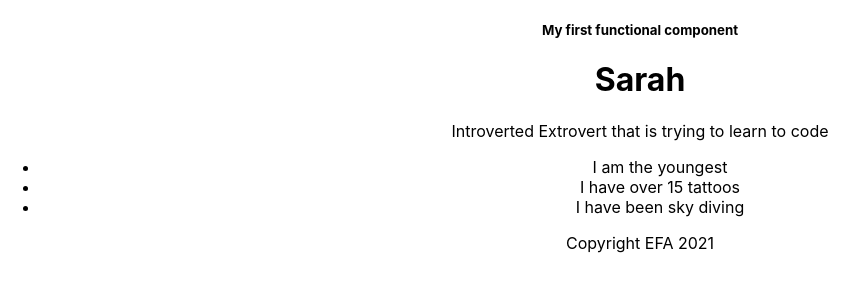
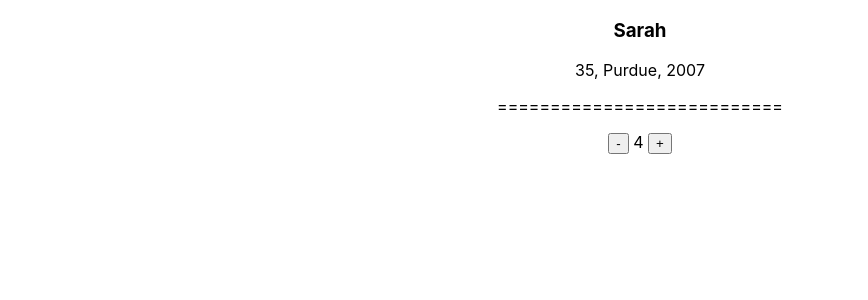
Before and after one commit to sarah-reynolds12/react_fundamentals, a React (Create React App) app: page / in a window 1280 px wide. Shown: the top 300 px of the page, without its empty margins (0-868 px from the left). Built offline with nearby package versions, Linux system fonts and the light colour scheme.

Commit message:
props and useState notes

```diff
--- a/src/App.js
+++ b/src/App.js
@@ -1,23 +1,27 @@
 import './App.css'; //all files need to be capitalized in code and in file build
-import Header from './components/Header'
-import Challenge from './components/challenges/day01/Challenge'
-import Footer from "./components/challenges/day01/Footer"
-import Home from "./components/challenges/day01/Home"
+//import NameProp from "./components/challenges/day02/NameProp";
+import Contact from "./components/challenges/day02/Contact"
+import State from "./components/challenges/day02/State"
 
 function App() { //this is a root component
   //const name = 'Sarah' //JS above return statement can be injected into JSX using { }
   //*parent function*
+  let props ={
+    name: "Sarah",
+    age: "35",
+    school: "Purdue",
+    graduationYear: "2007"} //object like one from server that is passed into Contact component
+
   return (
     <div className="App">
-      {/* <h1>Welcome to React, {name}</h1>
-      <h2>We just modified our root App component</h2>
-      <h3>CHALLENGE!</h3>
-      <p>Create ./components/challenges/day 01 folder</p>
-      <p>Create a component with h1 tag of your name, p tag with description of yourself, and an unordered list of two truths and a lie</p> */}
-      <Header /> {/* this is how you mount a component */}
-      <Challenge /> { /* child functions */ }
-      <Home />
-      <Footer />
+      {/*<NameProp name = "Sarah"
+      <NameProp name = "Erin" />*/}
+      <Contact {...props}/>
+      <p>===========================</p>
+      <State />
+
+
+
     </div>
   );
 }
--- /dev/null
+++ b/src/components/challenges/day02/Contact.js
@@ -0,0 +1,12 @@
+const Contact = (props) => {
+        return <>
+    <h3>{props.name}</h3>
+    <p>{props.age}, {props.school}, {props.graduationYear}</p>
+    </>
+}
+
+export default Contact
+
+//create a component names Contacts
+//pass name, age, school, graduationYear props into it <p>
+//return an h3 with name, and a p  with remaining information
--- /dev/null
+++ b/src/components/challenges/day02/NameProp.js
@@ -0,0 +1,10 @@
+//Props- short for properties
+//Parameters of a component function that get passed into the component to aid in its reuseability
+//Dyanmic Data that can be assigned to child components.
+//props are read only, a pure function, can't be changed
+
+const NameProp = (props) => { //property returning React element
+    return <h1>Hello, {props.name}</h1>
+}
+
+export default NameProp;
--- /dev/null
+++ b/src/components/challenges/day02/State.js
@@ -0,0 +1,33 @@
+//Javascript object where property values of the component are stored
+//Managed inside of the component instead of being passed into it (like props)
+
+//state is a hook
+
+import { useState } from 'react';
+//[current value; fx to update said value] useState below is a hook that must execute in the same order
+const State = () => {
+    const [count, setCount] = useState(4)
+
+        /*() => {
+        console.log("Function Ran!")
+        return 4
+    })*/
+
+function decCount() {
+    setCount(count - 1);
+}
+
+function incCount(){
+    setCount(count + 1)
+}
+//inside component return statement ===JSX not JS
+    return (
+        <> {/*Fragments === empty div containers */}
+        <button onClick={decCount}>-</button>
+        <span> {count} </span>
+        <button onClick={incCount}>+</button>
+        </>
+    )
+}
+
+export default State;
```
Also changed, not shown: 1 other file (tests, documents, lock files or other folders).
